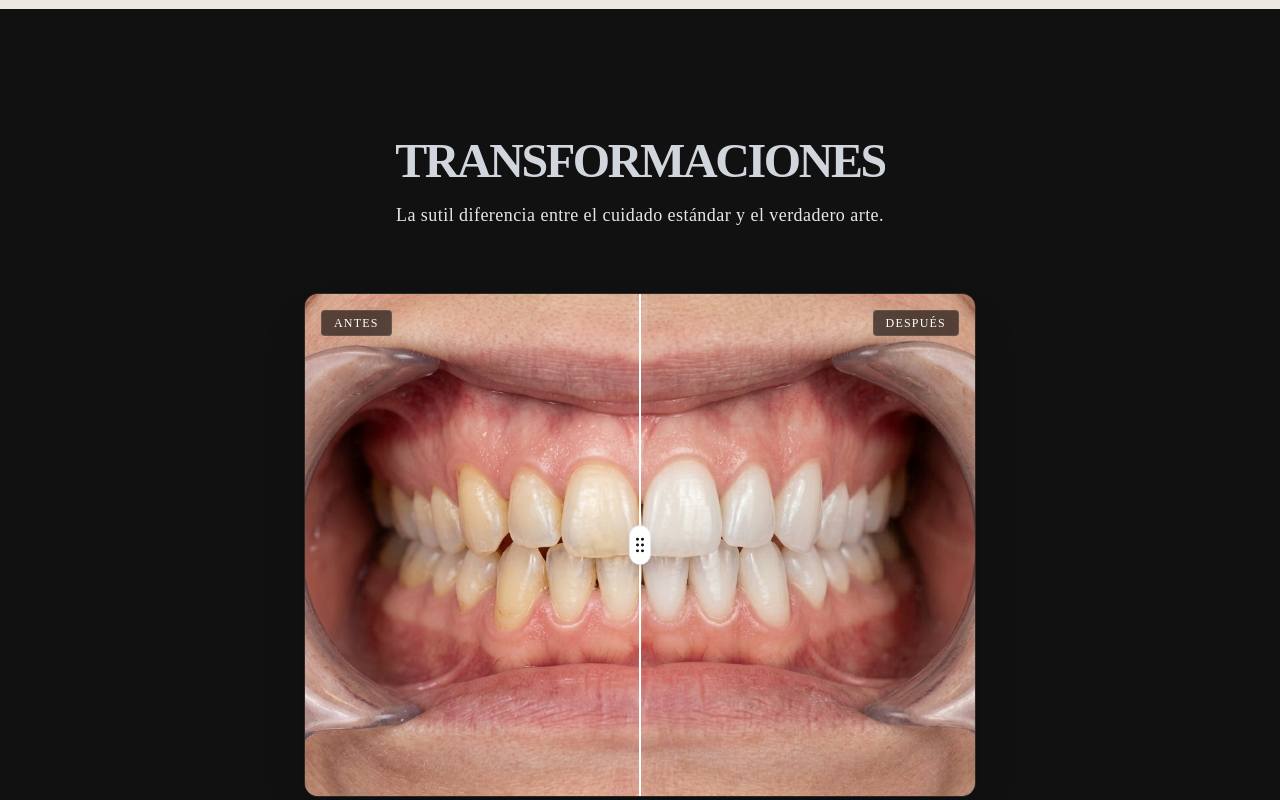
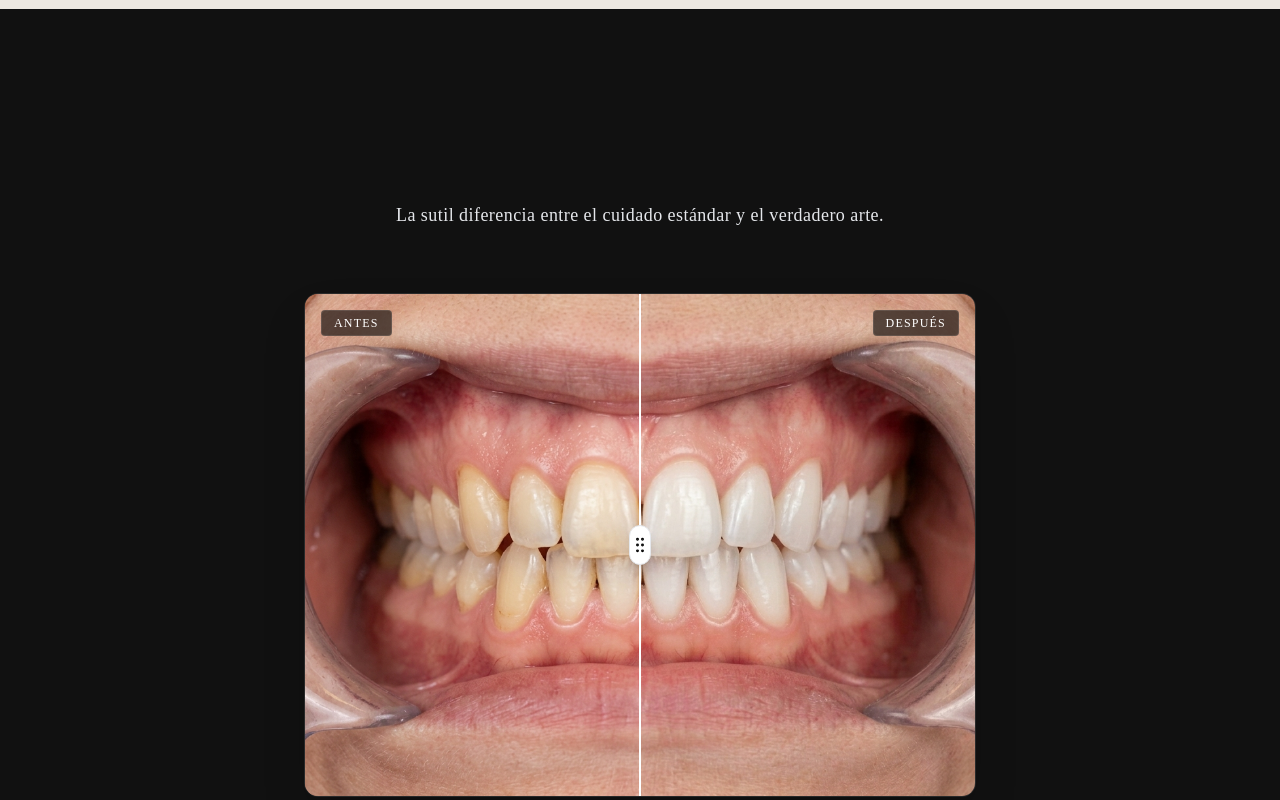
Before and after one commit to dfloresdaniel77-gif/dental-valez-demo, a Next.js app: page / in a window 1280 px wide. Shown: the part 3940-4740 px from the top of the page. Built offline with nearby package versions, Linux system fonts and the light colour scheme.

Commit message:
fix: correct invalid CSS background syntax in shimmer-text to make effect visible

```diff
--- a/src/components/ui/shimmer-text.tsx
+++ b/src/components/ui/shimmer-text.tsx
@@ -76,17 +76,17 @@ export function ShimmerText({
           style={{
             WebkitTextFillColor: "transparent",
             background:
-              "currentColor linear-gradient(to right, currentColor 0%, var(--shimmer-contrast) 40%, var(--shimmer-contrast) 60%, currentColor 100%)",
+              "linear-gradient(to right, currentColor 0%, var(--shimmer-contrast) 40%, var(--shimmer-contrast) 60%, currentColor 100%)",
             WebkitBackgroundClip: "text",
             backgroundClip: "text",
             backgroundRepeat: "no-repeat",
-            backgroundSize: "50% 200%",
+            backgroundSize: "200% auto",
           } as React.CSSProperties}
           initial={{
-            backgroundPositionX: "250%",
+            backgroundPosition: "200% center",
           }}
           animate={{
-            backgroundPositionX: ["-100%", "250%"],
+            backgroundPosition: ["200% center", "-200% center"],
           }}
           transition={{
             duration: duration,
```
